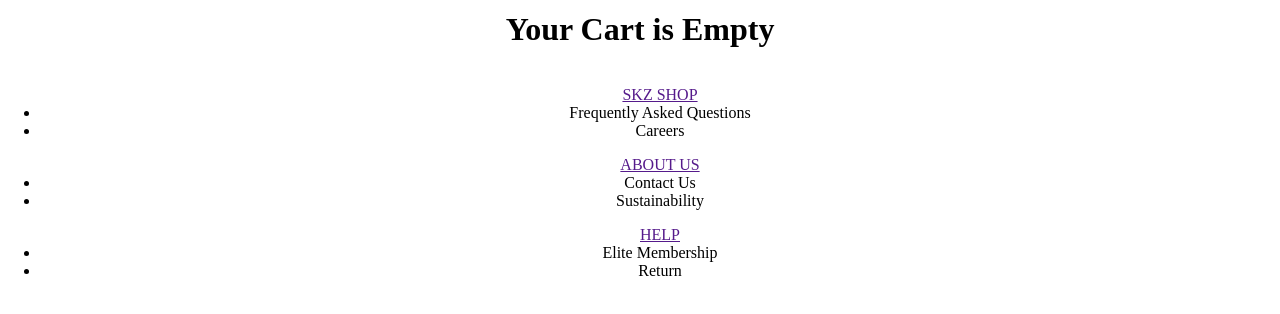
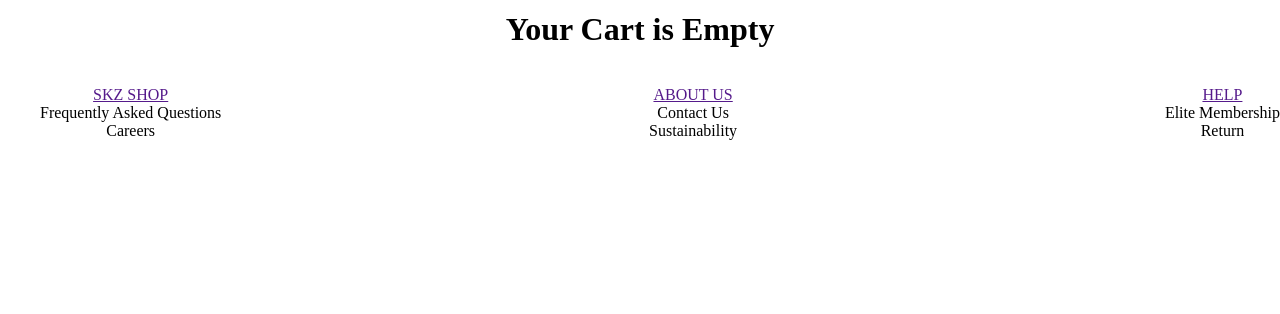
Before and after one commit to demetgas/skz-shop, a React (Create React App) app: page /cart in a window 1280 px wide. Shown: the part 170-484 px from the top of the page. Built offline with nearby package versions, Linux system fonts and the light colour scheme; no server answers.

Commit message:
Update footer.css

```diff
--- a/src/components/footer.css
+++ b/src/components/footer.css
@@ -0,0 +1,7 @@
+.footerLists {
+  display: flex;
+  justify-content: space-between;
+}
+.list {
+  list-style-type: none;
+}
```
